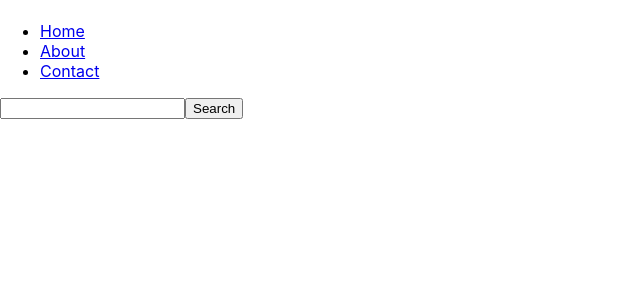
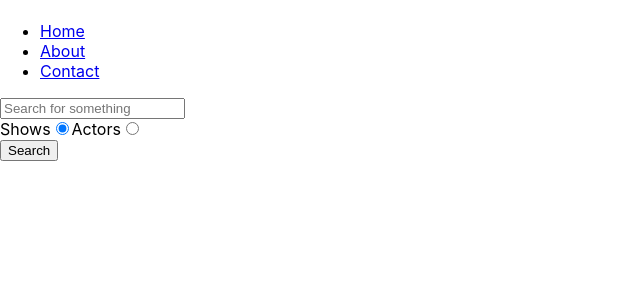
Before and after one commit to tanmaymishra1551/Box-Office, a React (Create React App) app: page / in a window 1280 px wide. Shown: the top 300 px of the page, without its empty margins (0-640 px from the left). Built offline with nearby package versions, Linux system fonts and the light colour scheme.

Commit message:
Added search option

```diff
--- /dev/null
+++ b/src/components/misc/config .js
@@ -0,0 +1,7 @@
+const API_BASE_URL = "https://api.tvmaze.com";
+
+export async function apiGet(queryString) {
+    const response = await fetch(`${API_BASE_URL}${queryString}`).then(r => r.json()
+    );
+return response
+}
--- a/src/pages/Home.js
+++ b/src/pages/Home.js
@@ -1,18 +1,20 @@
 import React from 'react';
 import { useState } from 'react';
 import MainPageLayout from '../components/MainPageLayout';
+import { apiGet } from '../components/misc/config '
 
 const Home = () => {
     const [input, setInput] = useState('');
     const [results, setresults] = useState(null);
+    const [searchOption, setSearchOption] = useState('shows');
+
+    const isShowSearch = searchOption === 'shows';
 
     const onSearch = () => {
-        fetch(`https://api.tvmaze.com/search/shows?q=${input}`)
-            .then(r => r.json())
-            .then(result => {
-                setresults(result)
-                console.log(result);
-            })
+        apiGet(`/search/${searchOption}?q=${input}`).then(result => {
+            setresults(result)
+
+        })
     }
 
     const onInputChange = ev => {
@@ -26,19 +28,38 @@
         }
     }
 
+    const onRadioChange = (ev) => {
+        setSearchOption(ev.target.value);
+    }
+
+    console.log(searchOption)
+
     const renderResults = () => {
         if (results && results.length === 0) {
             return <div>No results</div>;
         }
         if (results && results.length > 0) {
-            return <div> {results.map( (item)=><div key={item.show.id}> {item.show.name} </div> )} </div>
+            return results[0].show ? results.map(item => (
+            <div key={item.show.id}> {item.show.name} </div>
+            )) : results.map(item => (
+            <div key={item.person.id}> {item.person.name} </div>))
         }
         return null;
     }
 
 
     return <MainPageLayout>
-        <input type="text" onChange={onInputChange} onKeyDown={onKeyDown} value={input} />
+        <input type="text" onChange={onInputChange} onKeyDown={onKeyDown} value={input} placeholder="Search for something" />
+        <div>
+            <label htmlFor="shows-search">
+                Shows
+                <input type="radio" id="shows-search" value="shows" onChange={onRadioChange} checked={isShowSearch} />
+            </label>
+            <label htmlFor="actors-search">
+                Actors
+                <input type="radio" id="actors-search" value="actors" onChange={onRadioChange} checked={!isShowSearch} />
+            </label>
+        </div>
         <button type='button' onClick={onSearch} >Search</button>
         {renderResults()}
     </MainPageLayout>
```
